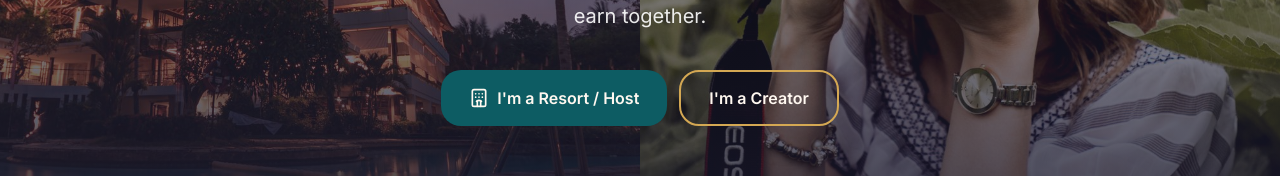
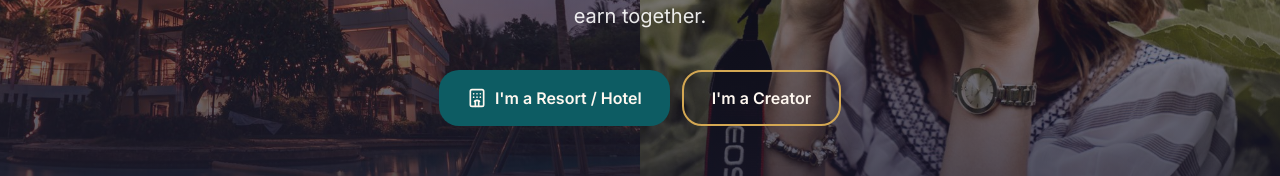
Before and after one commit to Halinfl/Stayflow, a Next.js app: page / in a window 1280 px wide. Shown: the part 363-539 px from the top of the page. Built offline with nearby package versions, Linux system fonts and the light colour scheme.

Commit message:
Rename hero teal CTA to I'm a Resort / Hotel.
Keep Lucide Hotel icon cream-on-teal before the label.

```diff
--- a/components/Hero.tsx
+++ b/components/Hero.tsx
@@ -93,7 +93,7 @@ export default function Hero() {
             className="inline-flex items-center justify-center gap-2 rounded-2xl bg-brand-teal px-7 py-3.5 text-base font-semibold text-brand-cream shadow-lift transition-colors hover:bg-brand-tealLight"
           >
             <Hotel size={20} className="shrink-0 text-brand-cream" aria-hidden />
-            I&apos;m a Resort / Host
+            I&apos;m a Resort / Hotel
           </Link>
           <Link
             href="/creator-path"
```
